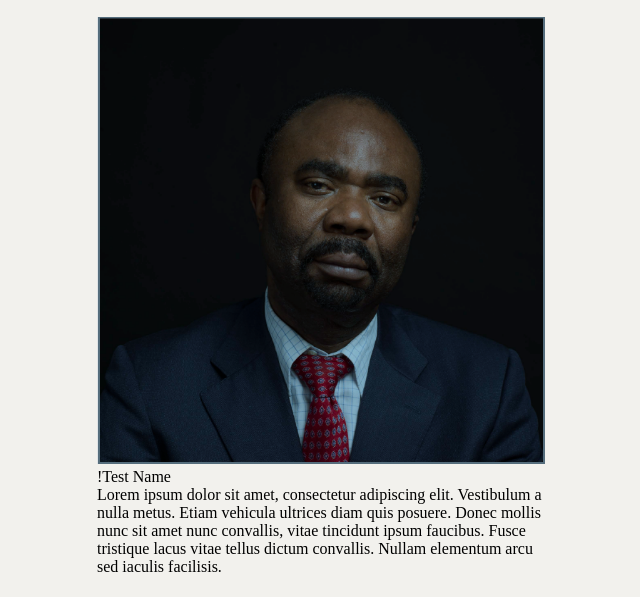
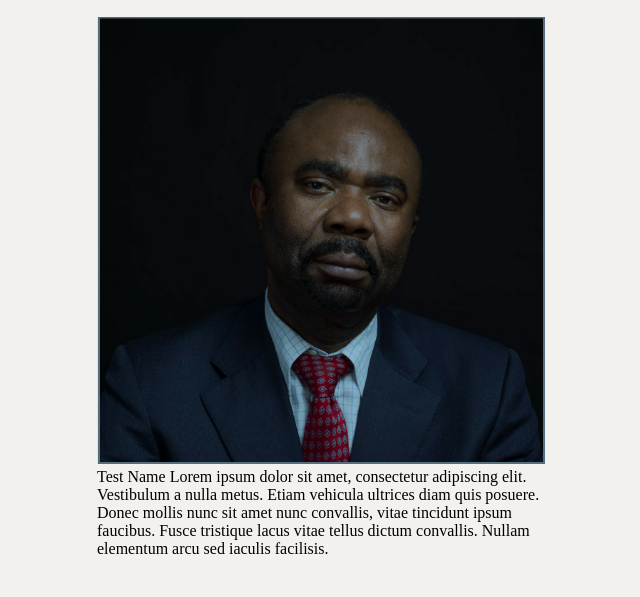
Before and after one commit to weights-and-measures/weights-and-measures.github.io, a Jekyll site: the page built from photographs.html, in a window 1280 px wide and 900 px high, scrolled down 1341 px, cut to the strip 303-900 px from the top of the window. Shown: the whole strip, without its empty margins (319-959 px from the left). Built offline with Jekyll 4.4.1, drawn with Linux system fonts in a browser that asks for light colours.

```diff
--- a/_photographs/test-2.markdown
+++ b/_photographs/test-2.markdown
@@ -4,5 +4,5 @@ date: 2016-12-28 16:27:00 Z
 ---
 
 ![Screenshot 2016-12-28 11.26.22.png](/uploads/Screenshot%202016-12-28%2011.26.22.png)
-!Test Name\\
+Test Name
 Lorem ipsum dolor sit amet, consectetur adipiscing elit. Vestibulum a nulla metus. Etiam vehicula ultrices diam quis posuere. Donec mollis nunc sit amet nunc convallis, vitae tincidunt ipsum faucibus. Fusce tristique lacus vitae tellus dictum convallis. Nullam elementum arcu sed iaculis facilisis.
```
